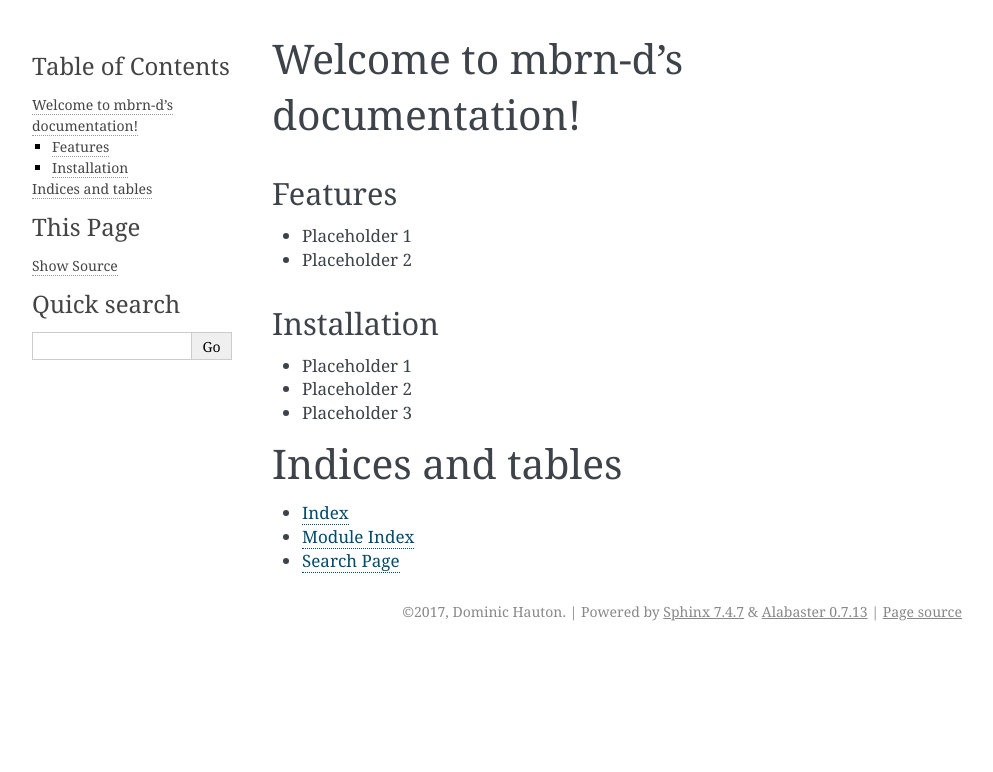
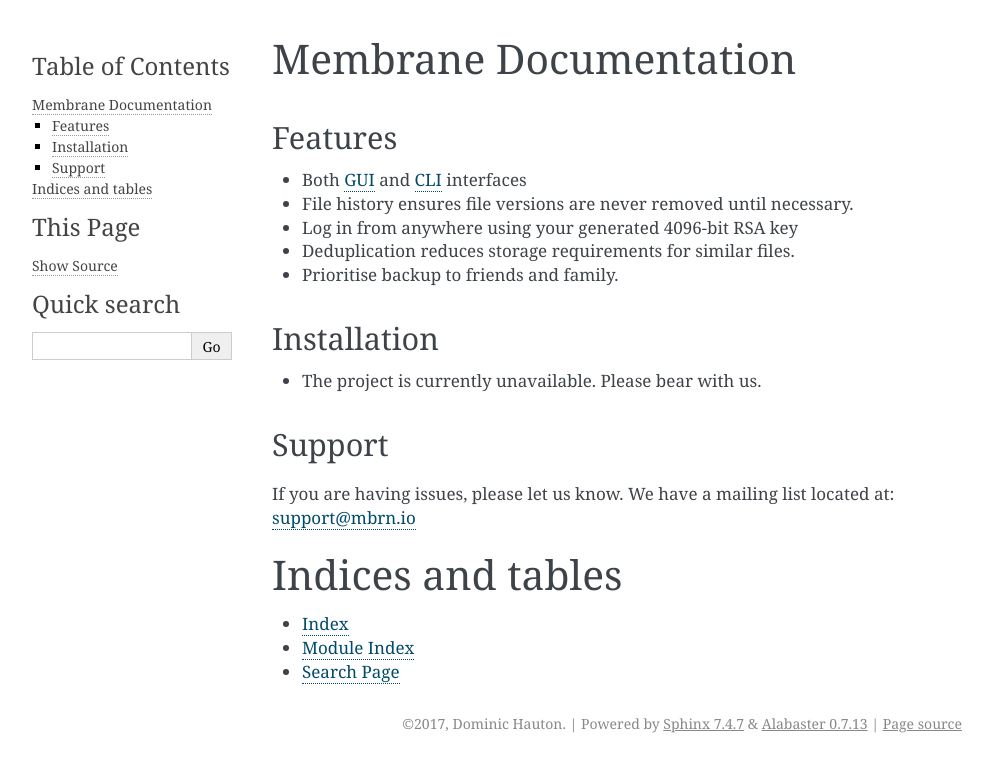
Before and after one commit to domhauton/membraned, a Sphinx documentation site: the page built from docs/index.rst, in a window 1280 px wide. Shown: the top 772 px of the page, without its empty margins (148-1141 px from the left). Built offline with Sphinx 7.4.7, drawn with Linux system fonts in a browser that asks for light colours; formulas are drawn with MathJax 3.

Commit message:
Update Documentation
Signed-off-by: Dominic H <domhauton@gmail.com>

```diff
--- a/docs/index.rst
+++ b/docs/index.rst
@@ -3,8 +3,8 @@
    You can adapt this file completely to your liking, but it should at least
    contain the root `toctree` directive.
 
-Welcome to mbrn-d's documentation!
-==================================
+Membrane Documentation
+======================
 
 .. toctree::
    :maxdepth: 2
@@ -13,15 +13,24 @@ Welcome to mbrn-d's documentation!
 Features
 --------
 
-- Placeholder 1
-- Placeholder 2
+- Both GUI_ and CLI_ interfaces
+- File history ensures file versions are never removed until necessary.
+- Log in from anywhere using your generated 4096-bit RSA key
+- Deduplication reduces storage requirements for similar files.
+- Prioritise backup to friends and family.
+
+.. _GUI: https://github.com/domhauton/membrane-gui
+.. _CLI: https://github.com/domhauton/membrane-cli
 
 Installation
 ------------
 
-- Placeholder 1
-- Placeholder 2
-- Placeholder 3
+- The project is currently unavailable. Please bear with us.
+
+Support
+-------
+
+If you are having issues, please let us know. We have a mailing list located at: support@mbrn.io
 
 Indices and tables
 ==================
```
Also changed, not shown: README.md (+2 -1 lines).
